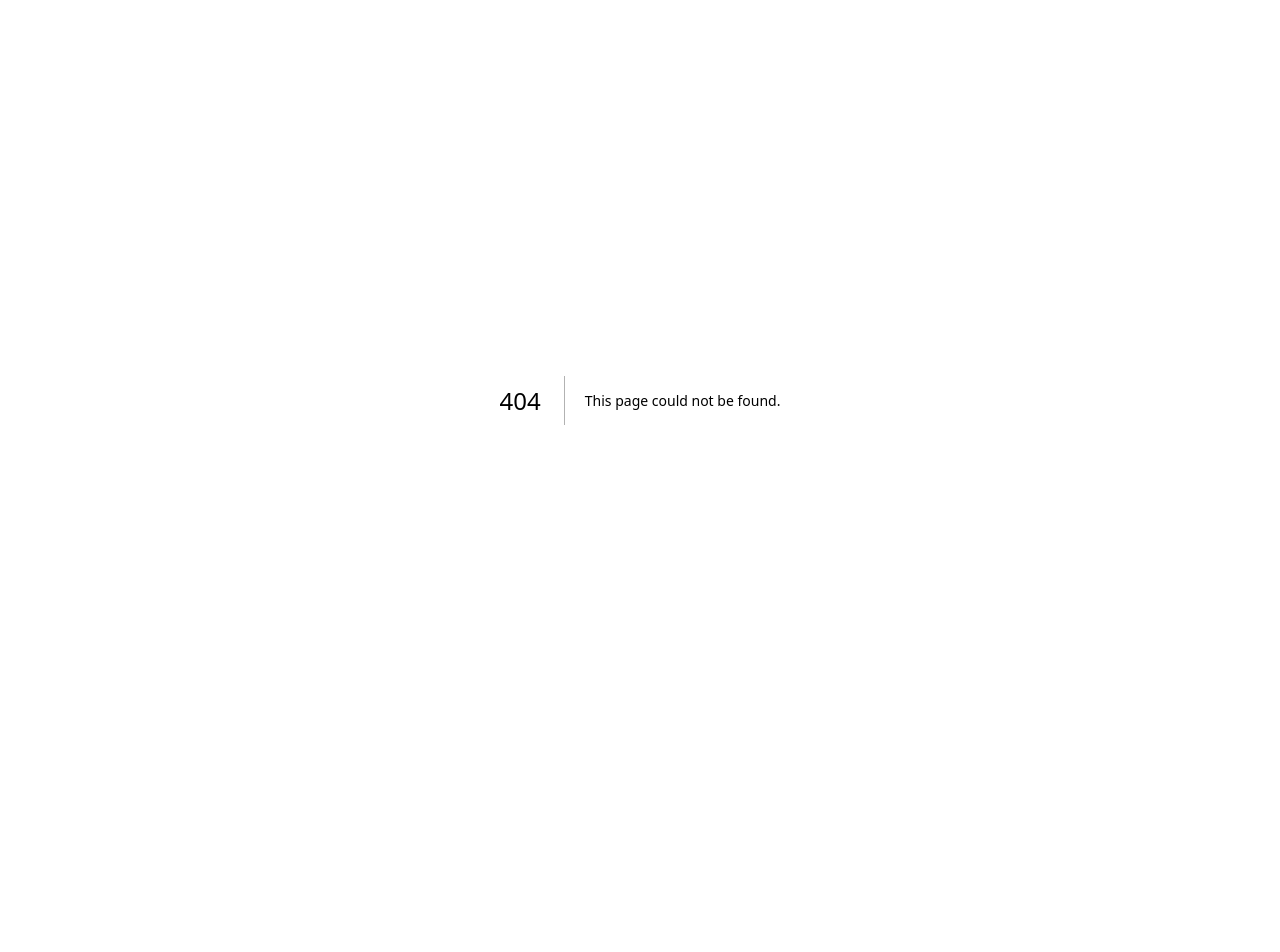
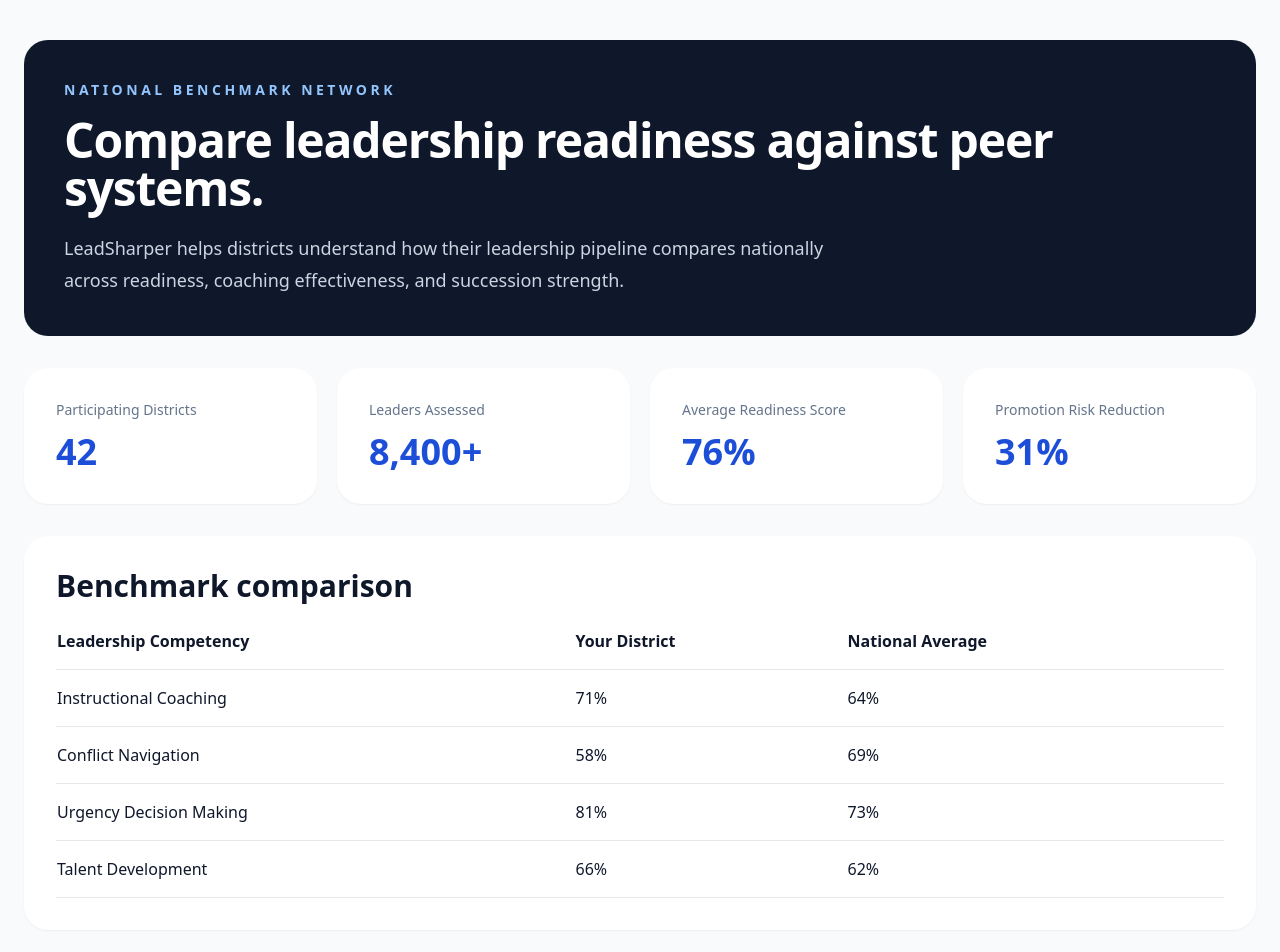
Before and after one commit to jmarc296-jpg/instructional-leadership-practice, a Next.js app: page /benchmark-network in a window 1280 px wide. Before the commit this address had no page. Shown: the top 952 px of the page. Before the commit the page ends 800 px from the top, so only its background shows below. Built offline with nearby package versions, Linux system fonts and the light colour scheme.

Commit message:
Add national benchmark network

```diff
--- /dev/null
+++ b/app/benchmark-network/page.tsx
@@ -0,0 +1,99 @@
+export default function BenchmarkNetworkPage() {
+  const metrics = [
+    { label: "Participating Districts", value: "42" },
+    { label: "Leaders Assessed", value: "8,400+" },
+    { label: "Average Readiness Score", value: "76%" },
+    { label: "Promotion Risk Reduction", value: "31%" }
+  ]
+
+  const benchmarks = [
+    {
+      metric: "Instructional Coaching",
+      yourDistrict: "71%",
+      nationalAverage: "64%"
+    },
+    {
+      metric: "Conflict Navigation",
+      yourDistrict: "58%",
+      nationalAverage: "69%"
+    },
+    {
+      metric: "Urgency Decision Making",
+      yourDistrict: "81%",
+      nationalAverage: "73%"
+    },
+    {
+      metric: "Talent Development",
+      yourDistrict: "66%",
+      nationalAverage: "62%"
+    }
+  ]
+
+  return (
+    <main className="min-h-screen bg-slate-50 px-6 py-10">
+      <div className="mx-auto max-w-7xl space-y-8">
+
+        <section className="rounded-3xl bg-slate-900 p-10 text-white">
+          <p className="text-sm font-semibold uppercase tracking-[0.25em] text-blue-300">
+            National Benchmark Network
+          </p>
+
+          <h1 className="mt-4 text-5xl font-semibold tracking-tight">
+            Compare leadership readiness against peer systems.
+          </h1>
+
+          <p className="mt-5 max-w-3xl text-lg leading-8 text-slate-300">
+            LeadSharper helps districts understand how their leadership pipeline compares nationally across readiness, coaching effectiveness, and succession strength.
+          </p>
+        </section>
+
+        <section className="grid gap-5 md:grid-cols-4">
+          {metrics.map((metric) => (
+            <div key={metric.label} className="rounded-3xl bg-white p-8 shadow-sm">
+              <div className="text-sm text-slate-500">{metric.label}</div>
+              <div className="mt-3 text-4xl font-bold text-blue-700">{metric.value}</div>
+            </div>
+          ))}
+        </section>
+
+        <section className="rounded-3xl bg-white p-8 shadow-sm">
+          <h2 className="text-3xl font-semibold text-slate-900">
+            Benchmark comparison
+          </h2>
+
+          <div className="mt-6 overflow-x-auto">
+            <table className="w-full text-left">
+              <thead>
+                <tr className="border-b">
+                  <th className="pb-4">Leadership Competency</th>
+                  <th className="pb-4">Your District</th>
+                  <th className="pb-4">National Average</th>
+                </tr>
+              </thead>
+
+              <tbody>
+                {benchmarks.map((item) => (
+                  <tr key={item.metric} className="border-b">
+                    <td className="py-4">{item.metric}</td>
+                    <td>{item.yourDistrict}</td>
+                    <td>{item.nationalAverage}</td>
+                  </tr>
+                ))}
+              </tbody>
+            </table>
+          </div>
+        </section>
+
+        <section className="rounded-3xl bg-blue-50 p-8">
+          <h2 className="text-3xl font-semibold text-slate-900">
+            Strategic implication
+          </h2>
+
+          <p className="mt-4 max-w-3xl leading-8 text-slate-700">
+            Districts no longer need to guess whether their leadership pipeline is strong. Benchmarking creates external visibility that strengthens succession planning and talent investment decisions.
+          </p>
+        </section>
+      </div>
+    </main>
+  )
+}
```
